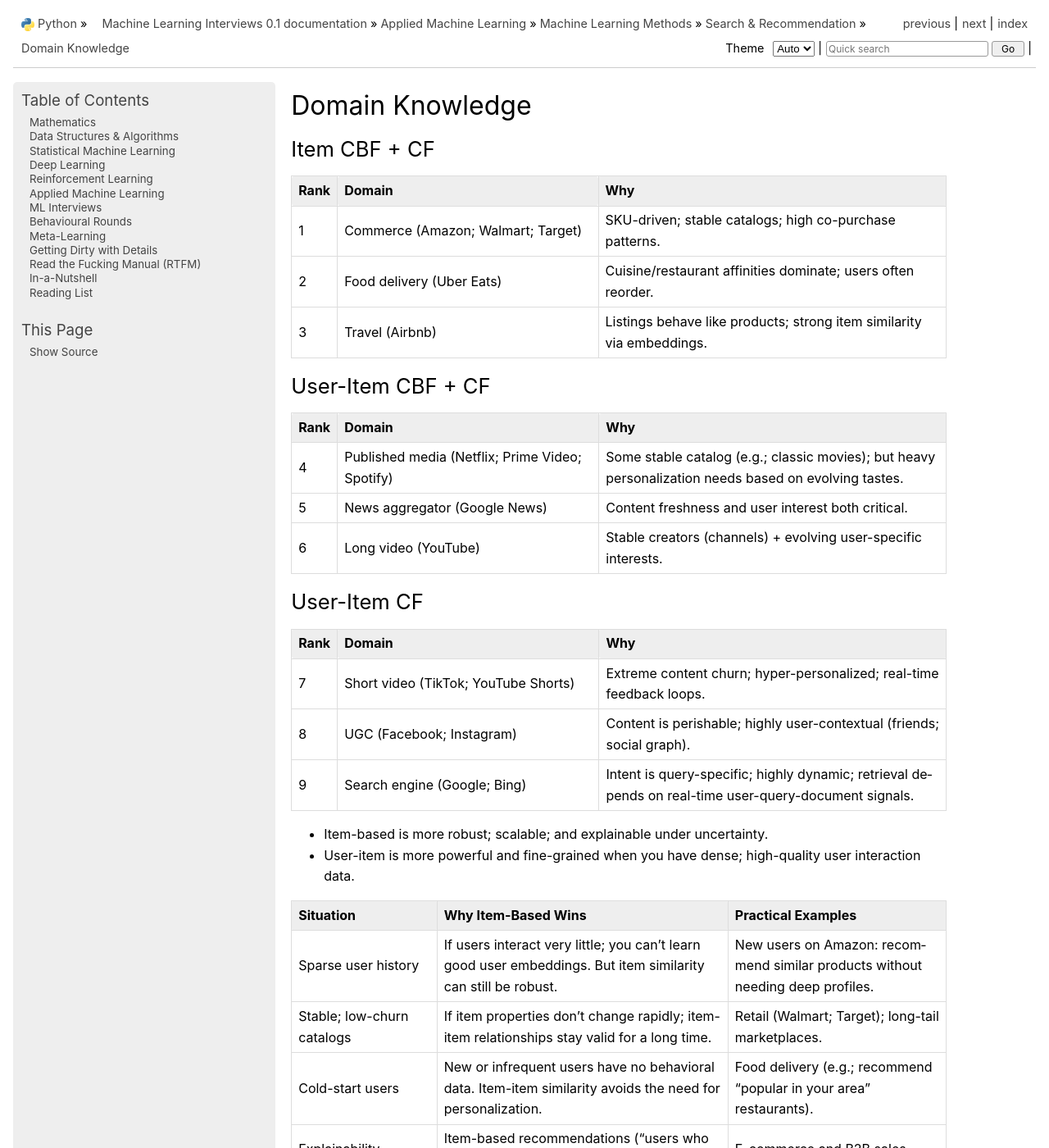
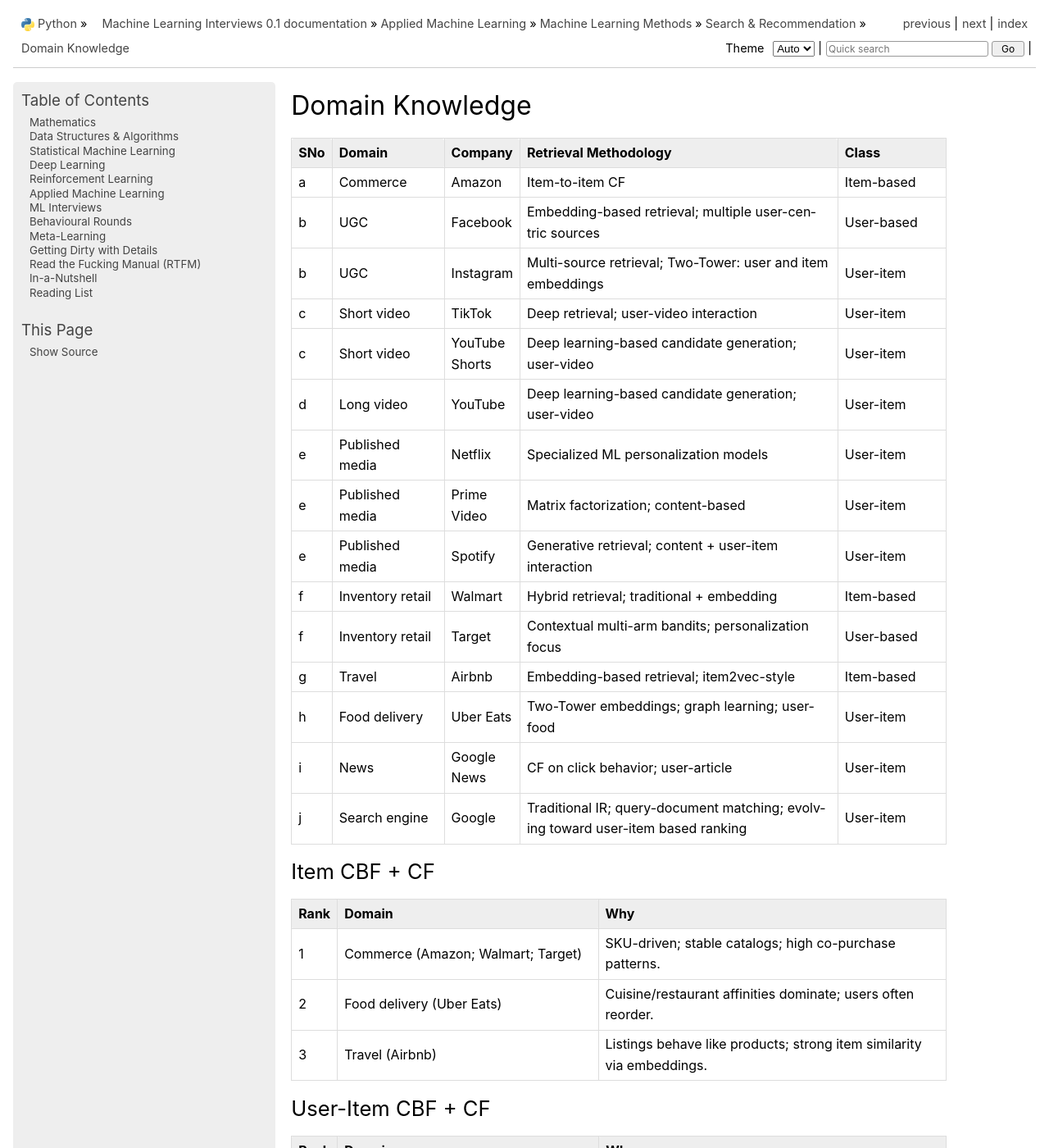
Before and after one commit to uselesstechjunks/leetcode, a Sphinx documentation site: the page built from docs/source/applied/methods/rs/domain.rst, in a window 1280 px wide and 1400 px high. Shown: the whole window at 82% size. Built offline with Sphinx 7.4.7, drawn with Linux system fonts in a browser that asks for light colours; pages that are not in the unit, such as notebooks, are missing from menus.

Commit message:
Update domain.rst

```diff
--- a/docs/source/applied/methods/rs/domain.rst
+++ b/docs/source/applied/methods/rs/domain.rst
@@ -1,6 +1,27 @@
 ####################################################################################
 Domain Knowledge
 ####################################################################################
+.. csv-table::
+	:header: "SNo", "Domain", "Company", "Retrieval Methodology", "Class"
+	:align: left
+	:widths: 2, 16, 8, 48, 16
+
+		a, Commerce, Amazon, Item-to-item CF, Item-based
+		b, UGC, Facebook, Embedding-based retrieval; multiple user-centric sources, User-based
+		b, UGC, Instagram, Multi-source retrieval; Two-Tower: user and item embeddings, User-item
+		c, Short video, TikTok, Deep retrieval; user-video interaction, User-item
+		c, Short video, YouTube Shorts, Deep learning-based candidate generation; user-video, User-item
+		d, Long video, YouTube, Deep learning-based candidate generation; user-video, User-item
+		e, Published media, Netflix, Specialized ML personalization models, User-item
+		e, Published media, Prime Video, Matrix factorization; content-based, User-item
+		e, Published media, Spotify, Generative retrieval; content + user-item interaction, User-item
+		f, Inventory retail, Walmart, Hybrid retrieval; traditional + embedding, Item-based
+		f, Inventory retail, Target, Contextual multi-arm bandits; personalization focus, User-based
+		g, Travel, Airbnb, Embedding-based retrieval; item2vec-style, Item-based
+		h, Food delivery, Uber Eats, Two-Tower embeddings; graph learning; user-food, User-item
+		i, News, Google News, CF on click behavior; user-article, User-item
+		j, Search engine, Google, Traditional IR; query-document matching; evolving toward user-item based ranking, User-item
+
 ************************************************************************************
 Item CBF + CF
 ************************************************************************************
```
